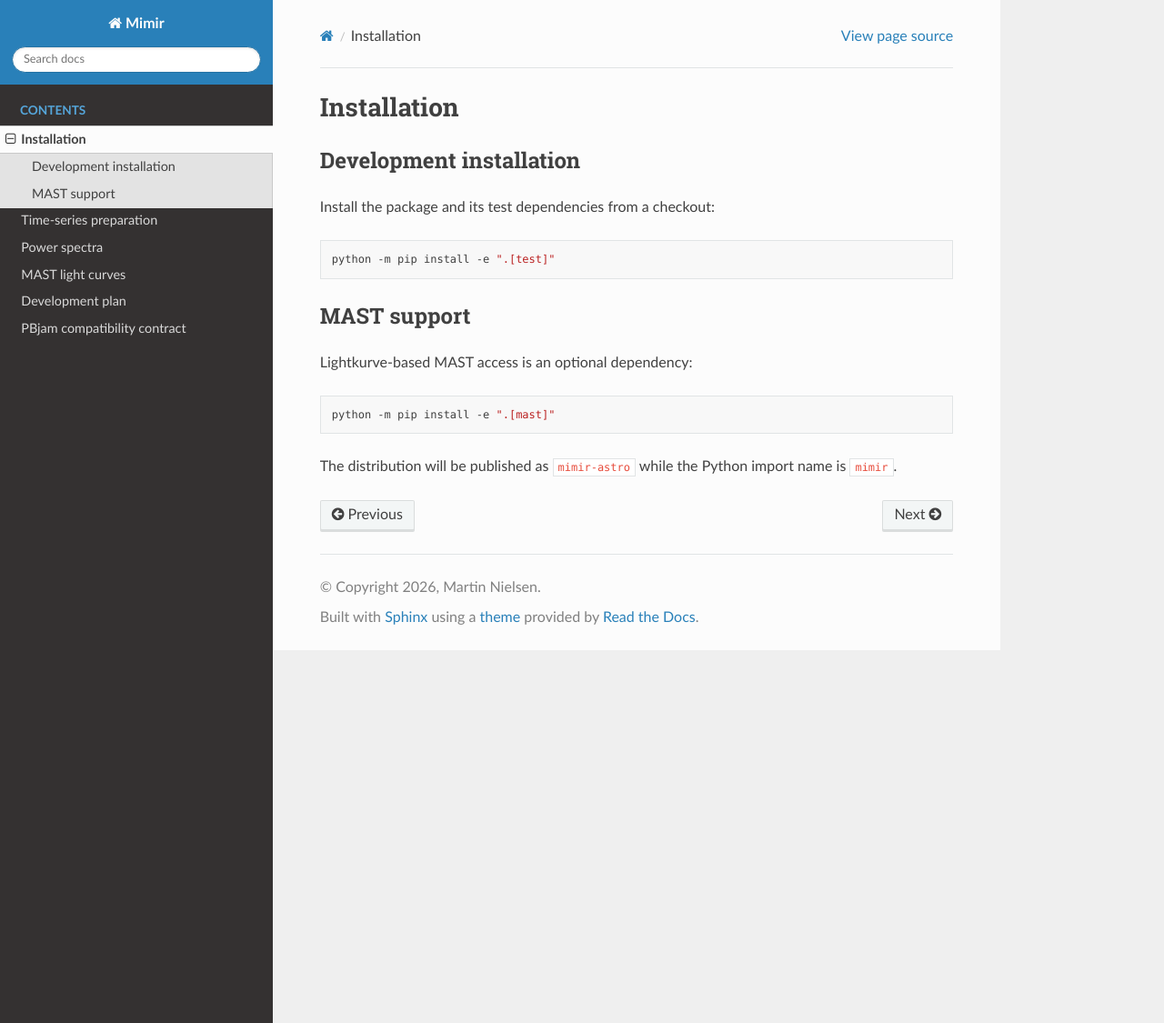
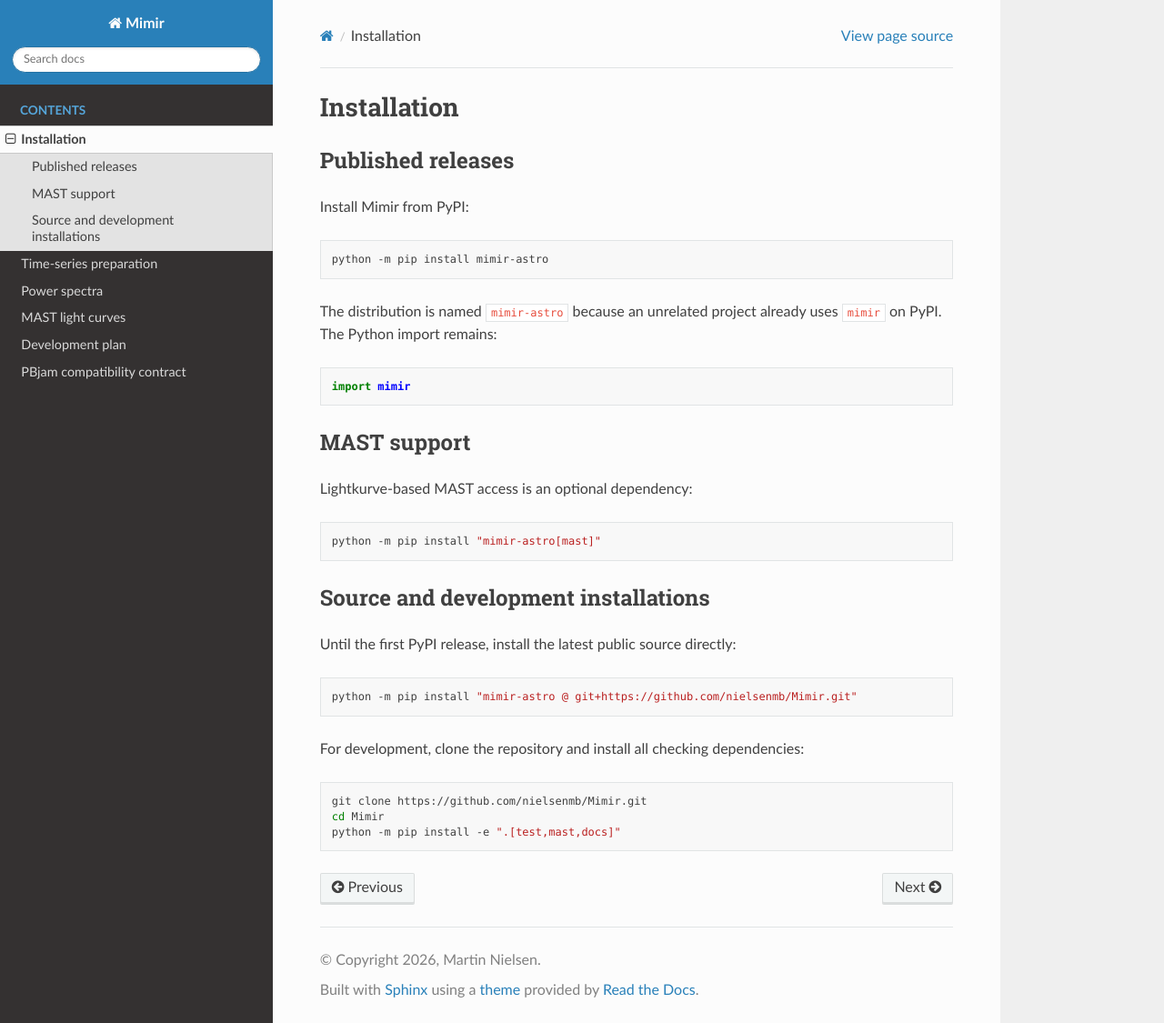
Before and after one commit to nielsenmb/Mimir, a Sphinx documentation site: the page built from docs/installation.rst, in a window 1280 px wide and 1125 px high. Shown: the whole window at 91% size. Built offline with Sphinx 7.4.7 and the Read the Docs theme 3.1.0, drawn with Linux system fonts in a browser that asks for light colours.

Commit message:
Document release and source installation

```diff
--- a/docs/installation.rst
+++ b/docs/installation.rst
@@ -1,14 +1,21 @@
 Installation
 ============
 
-Development installation
-------------------------
+Published releases
+------------------
 
-Install the package and its test dependencies from a checkout:
+Install Mimir from PyPI:
 
 .. code-block:: bash
 
-   python -m pip install -e ".[test]"
+   python -m pip install mimir-astro
+
+The distribution is named ``mimir-astro`` because an unrelated project already
+uses ``mimir`` on PyPI. The Python import remains:
+
+.. code-block:: python
+
+   import mimir
 
 MAST support
 ------------
@@ -17,7 +24,21 @@
 
 .. code-block:: bash
 
-   python -m pip install -e ".[mast]"
+   python -m pip install "mimir-astro[mast]"
 
-The distribution will be published as ``mimir-astro`` while the Python import
-name is ``mimir``.
+Source and development installations
+------------------------------------
+
+Until the first PyPI release, install the latest public source directly:
+
+.. code-block:: bash
+
+   python -m pip install "mimir-astro @ git+https://github.com/nielsenmb/Mimir.git"
+
+For development, clone the repository and install all checking dependencies:
+
+.. code-block:: bash
+
+   git clone https://github.com/nielsenmb/Mimir.git
+   cd Mimir
+   python -m pip install -e ".[test,mast,docs]"
```
